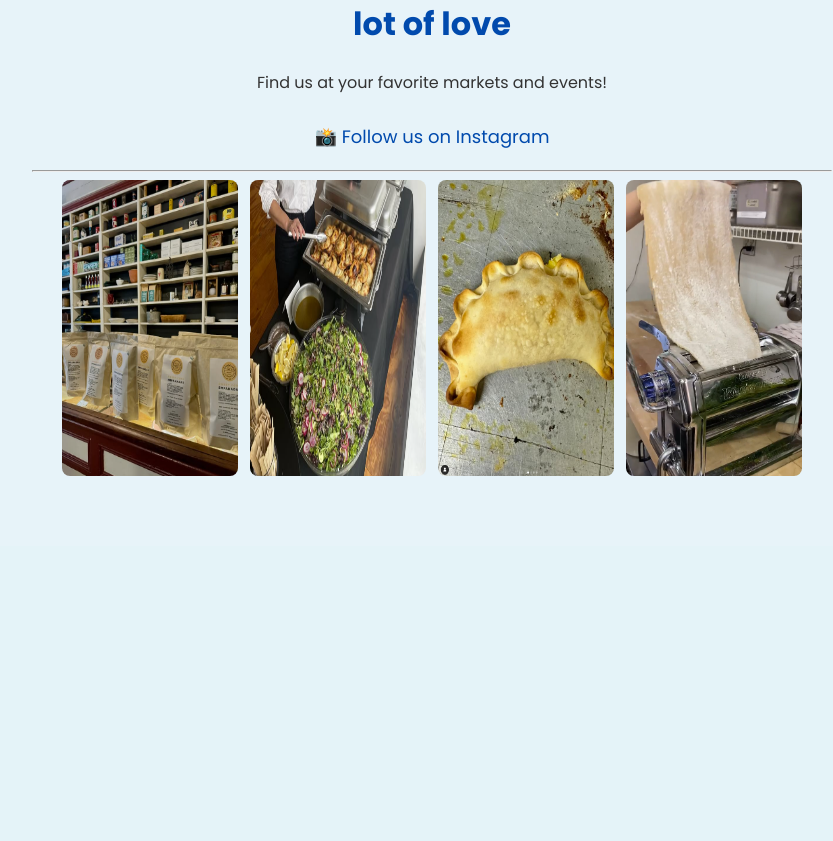
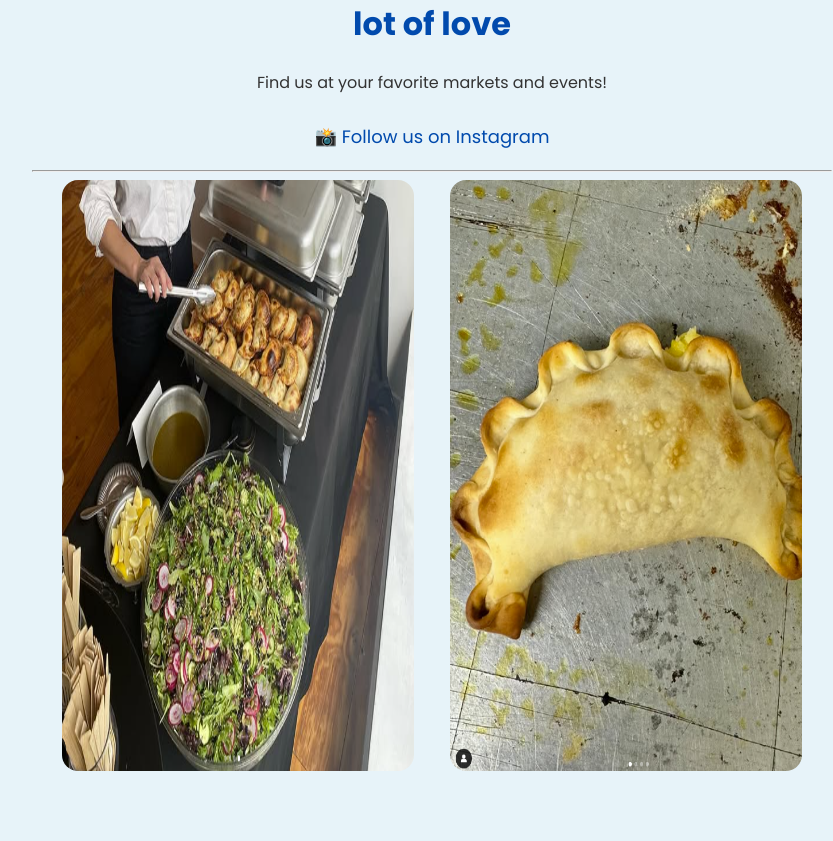
Before and after one commit to tinchogurman/flask-empanadas, a Flask app: page / in a window 1280 px wide. Shown: the part 267-1108 px from the top of the page, without its empty margins (208-1041 px from the left). Before the commit the page ends 743 px from the top, so only its background shows below. Run offline with Flask 3, Linux system fonts and the light colour scheme.

Commit message:
cambios en el home

```diff
--- a/templates/home.html
+++ b/templates/home.html
@@ -11,11 +11,11 @@
 
     <hr class="decorative-line">
 
-    <div class="gallery-home" style="display: flex; justify-content: center; gap: 12px; flex-wrap: nowrap; overflow-x: auto;">
-        <img src="{{ url_for('static', filename='images/home/Tienda-packs.PNG') }}" style="width: 22%; height: auto; border-radius: 8px;">
-        <img src="{{ url_for('static', filename='images/home/Cooking-Empanadas(1).PNG') }}" style="width: 22%; height: auto; border-radius: 8px;">
-        <img src="{{ url_for('static', filename='images/home/Empa(1).PNG') }}" style="width: 22%; height: auto; border-radius: 8px;">
-        <img src="{{ url_for('static', filename='images/home/Pastalinda(1).PNG') }}" style="width: 22%; height: auto; border-radius: 8px;">
+    <div class="gallery-home" style="display: flex; justify-content: center; gap: 36px; flex-wrap: nowrap; overflow-x: auto;">
+        <img src="{{ url_for('static', filename='images/home/Tienda-packs.PNG') }}" style="width: 44%; height: auto; border-radius: 16px;">
+        <img src="{{ url_for('static', filename='images/home/Cooking-Empanadas(1).PNG') }}" style="width: 44%; height: auto; border-radius: 16px;">
+        <img src="{{ url_for('static', filename='images/home/Empa(1).PNG') }}" style="width: 44%; height: auto; border-radius: 16px;">
+        <img src="{{ url_for('static', filename='images/home/Pastalinda(1).PNG') }}" style="width: 44%; height: auto; border-radius: 16px;">
     </div>
 </div>
 
```
